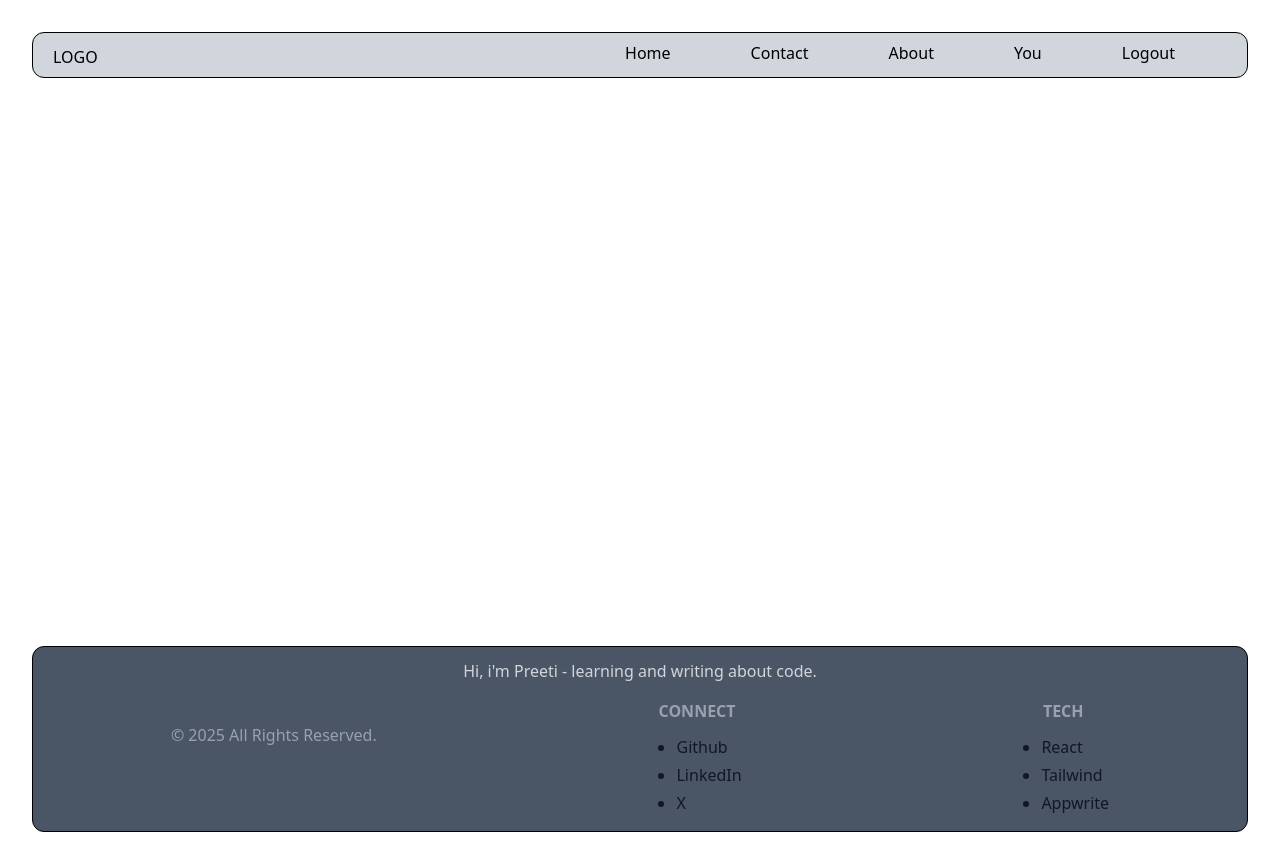
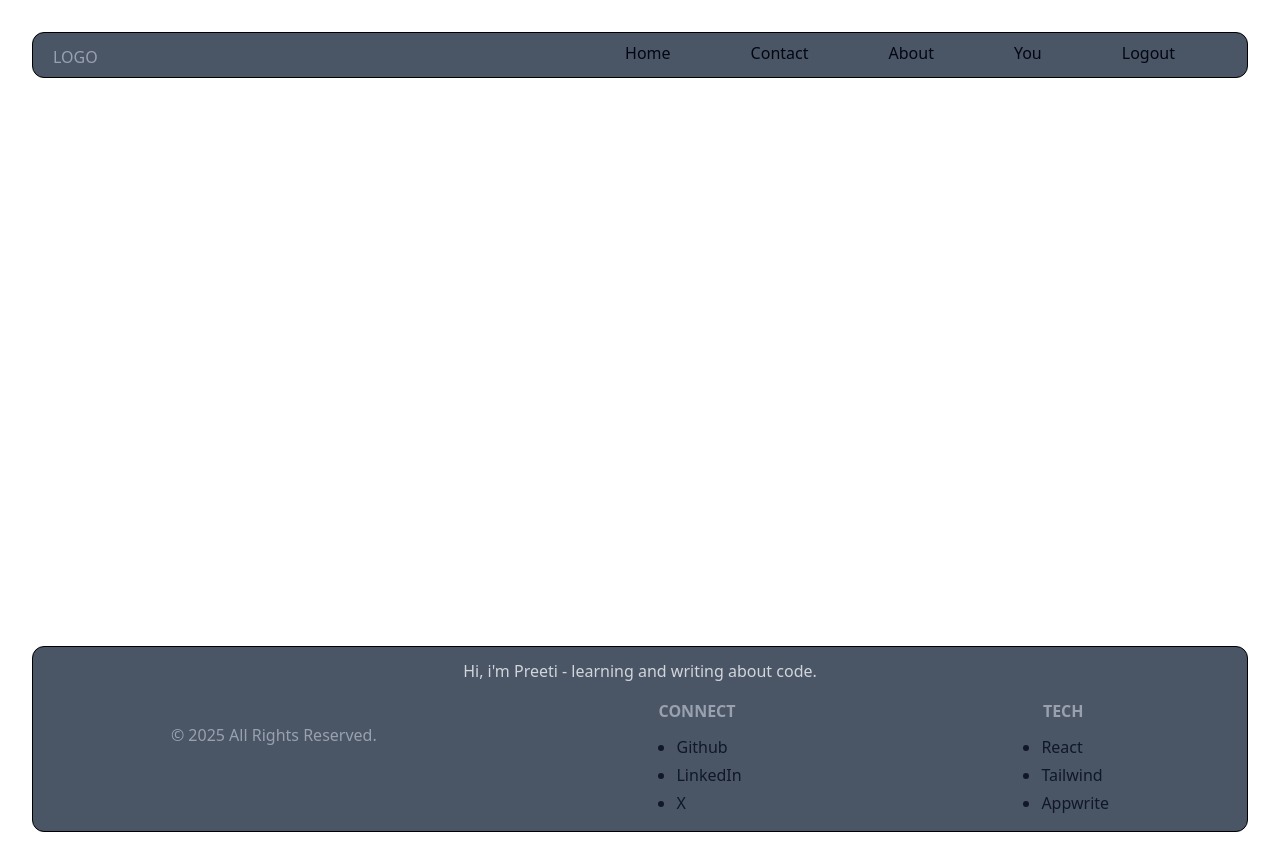
Before and after one commit to palpreeti23/blog-project, a React app in the folder blogProject/: page / in a window 1280 px wide. Built offline with nearby package versions, Linux system fonts and the light colour scheme; the HTML template or start-up script is replaced by a standard one.

Commit message:
header done

```diff
--- a/blogProject/src/components/Header/Header.jsx
+++ b/blogProject/src/components/Header/Header.jsx
@@ -35,10 +35,10 @@ function Header() {
 
   return (
     <div className="w-full h-auto">
-      <nav className="py-2 bg-gray-300 border rounded-xl ">
+      <nav className="py-2 bg-gray-600 border rounded-xl ">
         <div className="flex ">
-          <div className="px-5 pt-1">LOGO</div>
-          <ul className="outline-none flex ml-auto pr-8">
+          <div className="px-5 pt-1 text-gray-400">LOGO</div>
+          <ul className="outline-none flex ml-auto pr-8 text-gray-950">
             {navItems?.map((items) => (
               // items.active ? (
               //   <li className="mx-8 px-2 " key={items.name}>
```
